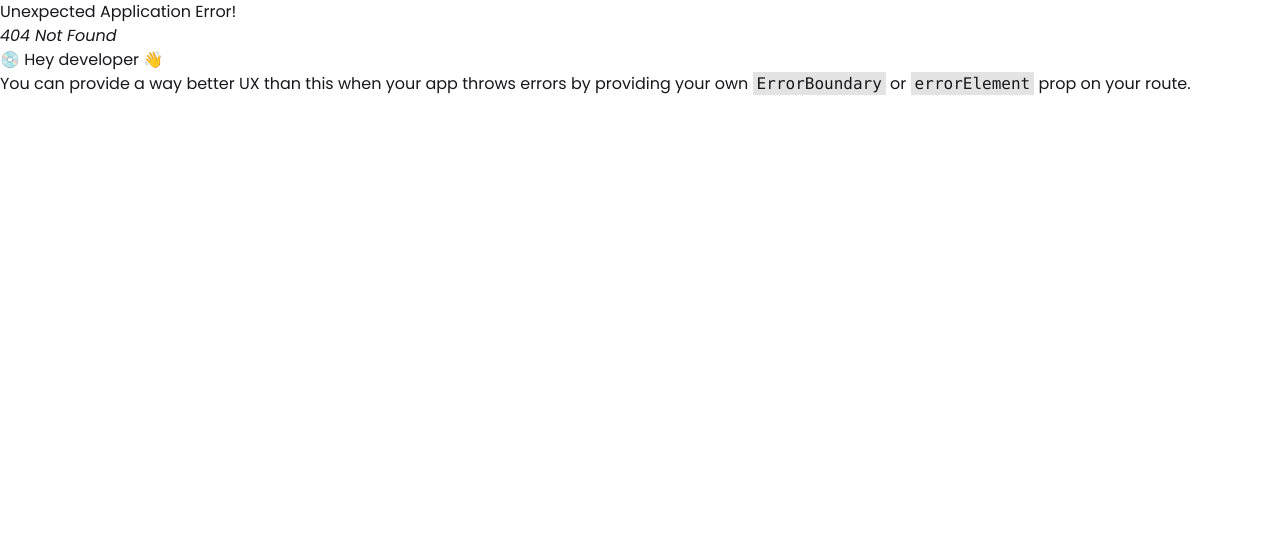
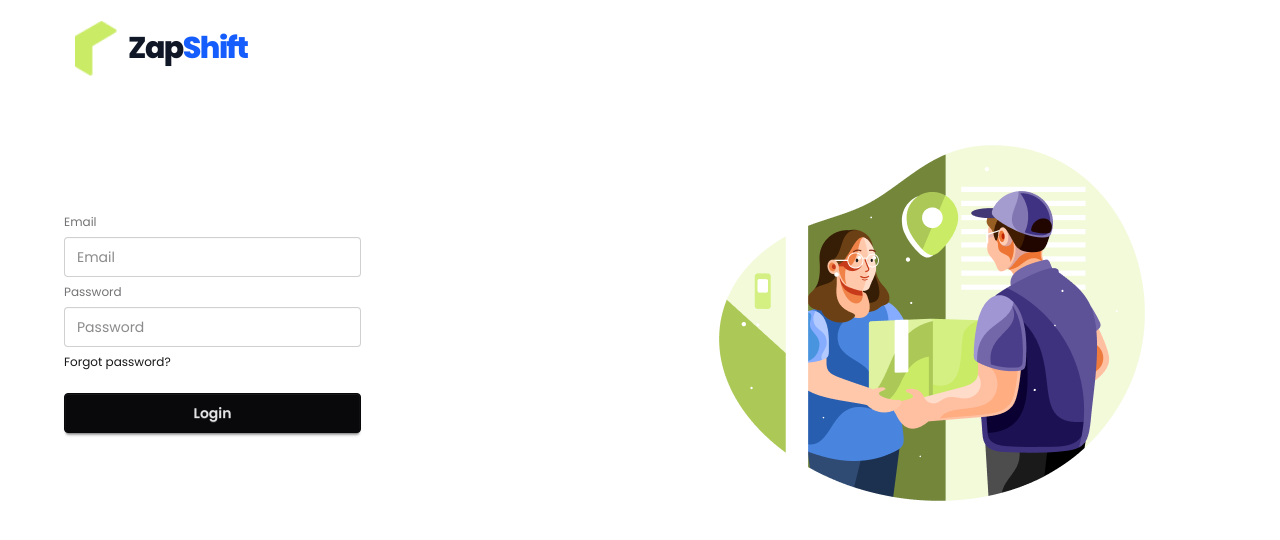
Before and after one commit to md-tahmid-hasan-golap/ZapShift_Client, a React (Vite) app: page /login in a window 1280 px wide. Before the commit this address had no page. Shown: the top 540 px of the page. Built offline with nearby package versions, Linux system fonts and the light colour scheme.

Commit message:
add a auth layout

```diff
--- a/package.json
+++ b/package.json
@@ -14,6 +14,7 @@
     "react": "^19.2.4",
     "react-dom": "^19.2.4",
     "react-fast-marquee": "^1.6.5",
+    "react-hook-form": "^7.72.1",
     "react-icons": "^5.6.0",
     "react-leaflet": "^5.0.0-rc.2",
     "react-responsive-carousel": "^3.2.23",
--- /dev/null
+++ b/src/Layouts/AuthLayouts.jsx
@@ -0,0 +1,27 @@
+import React from "react";
+import Logo from "../Components/Logo";
+import { Outlet } from "react-router";
+import authImg from "../../src/assets/banner/authImage.png";
+
+const AuthLayouts = () => {
+  return (
+    <div className="max-w-6xl mx-auto">
+      <div className="pt-5">
+        {" "}
+        <Logo></Logo>
+      </div>
+
+      <div className="flex justify-between items-center mt-10">
+        <div>
+          <Outlet></Outlet>
+        </div>
+
+        <div>
+          <img src={authImg} alt="" />
+        </div>
+      </div>
+    </div>
+  );
+};
+
+export default AuthLayouts;
--- a/src/Routes/Router.jsx
+++ b/src/Routes/Router.jsx
@@ -3,6 +3,10 @@ import MainLayouts from "../Layouts/MainLayouts";
 import Home from "../Components/Home";
 import Coverage from "../Components/Coverage";
 import AboutUs from "../Components/AboutUs";
+import AuthLayouts from "../Layouts/AuthLayouts";
+import Login from "../auth/Login";
+import Register from "../auth/Register";
+import Errorpage from "../auth/Errorpage";
 
 const router = createBrowserRouter([
   {
@@ -24,6 +28,24 @@ const router = createBrowserRouter([
       },
     ],
   },
+  {
+    path: "/",
+    Component: AuthLayouts,
+    children: [
+      {
+        path: "/login",
+        Component: Login,
+      },
+      {
+        path: "/register",
+        Component: Register,
+      },
+    ],
+  },
+  {
+    path: "*",
+    Component: Errorpage,
+  },
 ]);
 
 export default router;
--- /dev/null
+++ b/src/auth/Errorpage.jsx
@@ -0,0 +1,60 @@
+import React from "react";
+import { useNavigate } from "react-router";
+import { FaHome, FaArrowLeft } from "react-icons/fa";
+
+const Errorpage = () => {
+  const navigate = useNavigate();
+
+  return (
+    <section className="min-h-screen bg-white flex items-center justify-center px-6 py-12">
+      <div className="max-w-4xl w-full flex flex-col items-center text-center">
+        {/* Visual 404 Header */}
+        <div className="relative">
+          <h1 className="text-[120px] md:text-[200px] font-black text-gray-100 leading-none select-none">
+            404
+          </h1>
+          <p className="absolute top-1/2 left-1/2 -translate-x-1/2 -translate-y-1/2 text-2xl md:text-4xl font-bold text-[#0e4b4f] w-full">
+            Oops! Page Not Found
+          </p>
+        </div>
+
+        {/* Illustration or Delivery related icon (Optional) */}
+        <div className="w-64 md:w-80 h-1.5 bg-[#CAEB66] rounded-full my-8 animate-pulse"></div>
+
+        {/* Content Section */}
+        <div className="max-w-md">
+          <p className="text-gray-500 text-lg md:text-xl mb-10">
+            The page you are looking for might have been removed, had its name
+            changed, or is temporarily unavailable. Let's get you back on track!
+          </p>
+
+          {/* Action Buttons */}
+          <div className="flex flex-col sm:flex-row items-center justify-center gap-4">
+            <button
+              onClick={() => navigate(-1)}
+              className="w-full sm:w-auto flex items-center justify-center gap-2 border-2 border-[#0e4b4f] text-[#0e4b4f] px-8 py-3 rounded-full font-bold hover:bg-gray-50 transition-all active:scale-95"
+            >
+              <FaArrowLeft /> Go Back
+            </button>
+
+            <button
+              onClick={() => navigate("/")}
+              className="w-full sm:w-auto flex items-center justify-center gap-2 bg-[#0e4b4f] text-white px-8 py-3 rounded-full font-bold hover:bg-[#1a5d62] shadow-lg shadow-teal-900/20 transition-all active:scale-95"
+            >
+              <FaHome /> Back to Home
+            </button>
+          </div>
+        </div>
+
+        {/* Bottom Decorative Elements */}
+        <div className="mt-16 flex gap-4 opacity-20">
+          <div className="w-3 h-3 bg-blue-600 rounded-full animate-bounce"></div>
+          <div className="w-3 h-3 bg-[#CAEB66] rounded-full animate-bounce [animation-delay:-0.3s]"></div>
+          <div className="w-3 h-3 bg-blue-600 rounded-full animate-bounce [animation-delay:-0.5s]"></div>
+        </div>
+      </div>
+    </section>
+  );
+};
+
+export default Errorpage;
--- /dev/null
+++ b/src/auth/Login.jsx
@@ -0,0 +1,22 @@
+import React from "react";
+
+const Login = () => {
+  return (
+    <div>
+      <form>
+        <fieldset className="fieldset">
+          <label className="label">Email</label>
+          <input type="email" className="input" placeholder="Email" />
+          <label className="label">Password</label>
+          <input type="password" className="input" placeholder="Password" />
+          <div>
+            <a className="link link-hover">Forgot password?</a>
+          </div>
+          <button className="btn btn-neutral mt-4">Login</button>
+        </fieldset>
+      </form>
+    </div>
+  );
+};
+
+export default Login;
--- /dev/null
+++ b/src/auth/Register.jsx
@@ -0,0 +1,26 @@
+import React from "react";
+import { useForm } from "react-hook-form";
+
+const Register = () => {
+  const {
+    register,
+    handleSubmit,
+    formState: { errors },
+  } = useForm();
+  return (
+    <div>
+      <fieldset className="fieldset">
+        <label className="label">Email</label>
+        <input type="email" className="input" placeholder="Email" />
+        <label className="label">Password</label>
+        <input type="password" className="input" placeholder="Password" />
+        <div>
+          <a className="link link-hover">Forgot password?</a>
+        </div>
+        <button className="btn btn-neutral mt-4">Login</button>
+      </fieldset>
+    </div>
+  );
+};
+
+export default Register;
```
Also changed, not shown: 1 other file (tests, documents, lock files or other folders).
